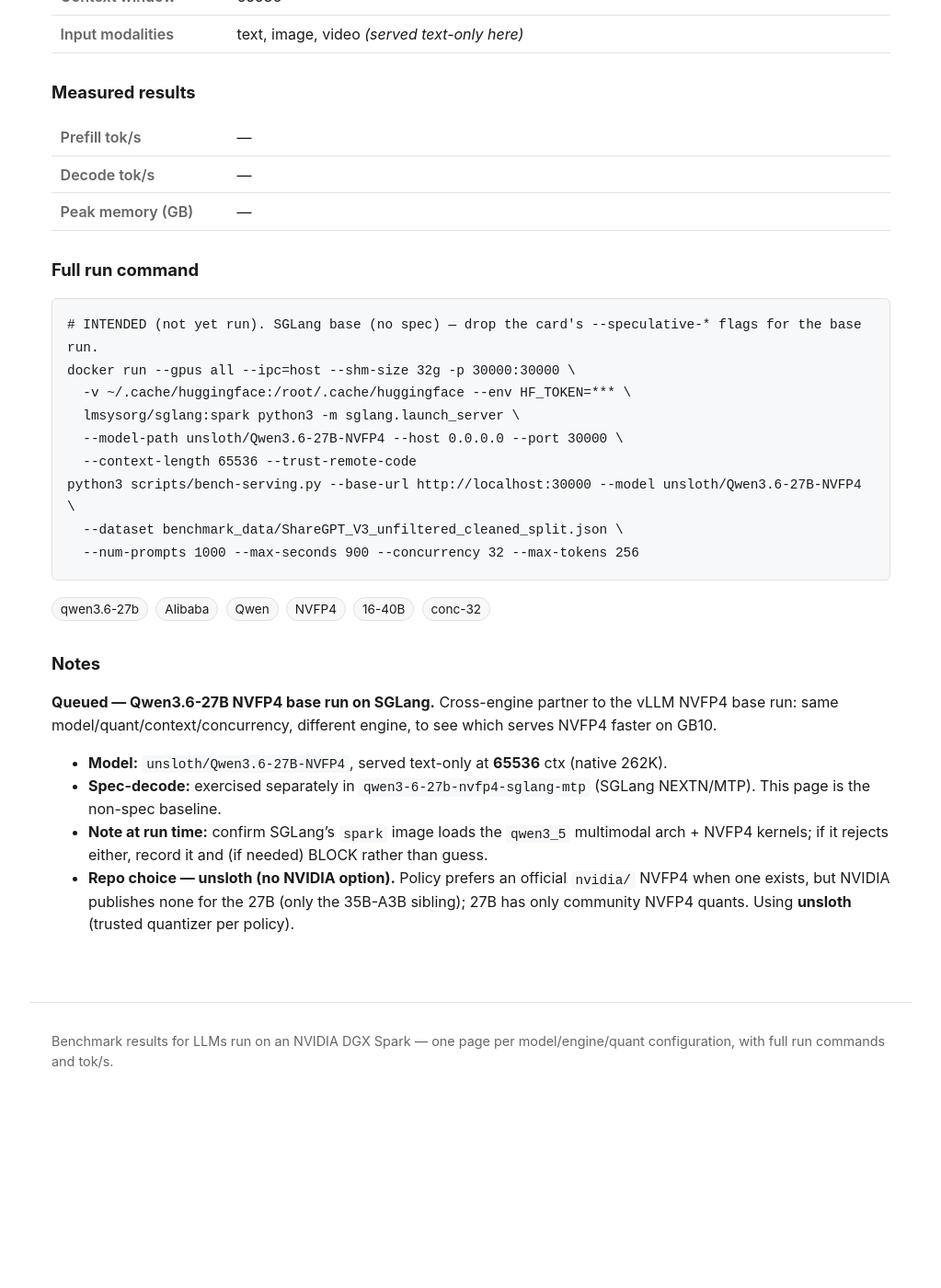
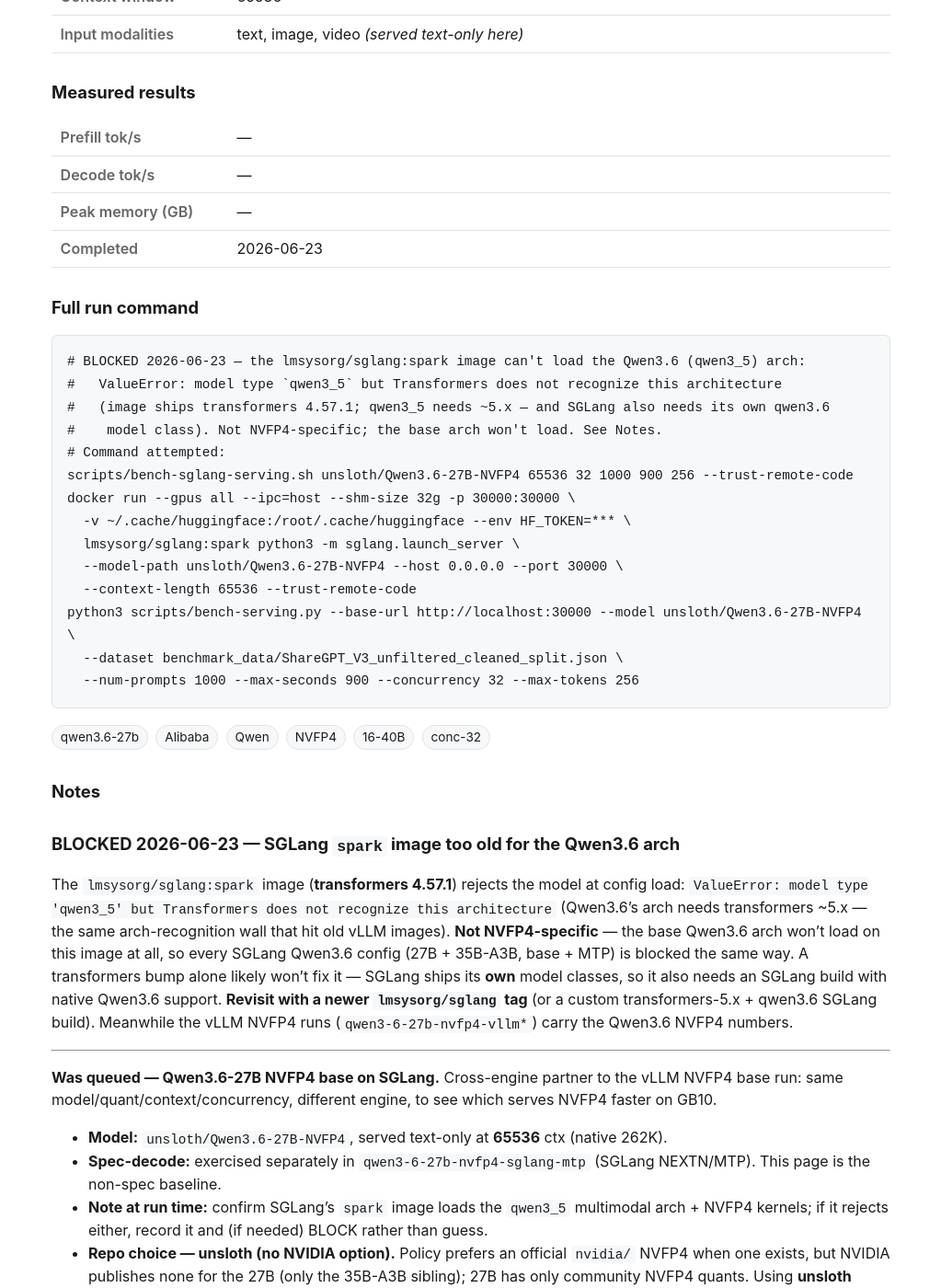
Before and after one commit to yjsoon/autobench, a Jekyll site: the page built from _configs/qwen3-6-27b-nvfp4-sglang.md, in a window 1280 px wide and 1400 px high, scrolled down 678 px. Shown: the whole window at 92% size, without its empty margins (128-1151 px from the left). Built offline with Jekyll 4.4.1, drawn with Linux system fonts in a browser that asks for light colours; before the commit the page ends 1906 px from its top, so only the background shows below that; some of the changed text lies outside the part shown.

Commit message:
Bench: all 4 SGLang Qwen3.6 NVFP4 configs BLOCKED — spark image too old for qwen3_5
lmsysorg/sglang:spark ships transformers 4.57.1, which rejects the Qwen3.6
(qwen3_5) arch at config load (needs ~5.x + native SGLang Qwen3.6 support).
Not NVFP4-specific. Blocks 27B + 35B-A3B SGLang base+MTP. vLLM nightly-aarch64
carries the Qwen3.6 NVFP4 numbers. Recorded in INCOMPATIBILITIES.md.

Co-Authored-By: Claude Opus 4.8 <noreply@anthropic.com>
Claude-Session: https://claude.ai/code/session_01B9a7mhJxZceLtkYS7wKerp

```diff
--- a/_configs/qwen3-6-27b-nvfp4-sglang.md
+++ b/_configs/qwen3-6-27b-nvfp4-sglang.md
@@ -14,15 +14,21 @@ modalities: [text, image, video]
 mm_served: false
 concurrency: 32
 tags: [qwen3.6-27b, Alibaba, Qwen, NVFP4, 16-40B, conc-32]
-status: pending
+status: blocked
 prefill_toks:
 decode_toks:
 mem_gb:
 mem_source:
+measured_on: 2026-06-23
 completed_at:
 engine_image: lmsysorg/sglang:spark
 run_command: |
-  # INTENDED (not yet run). SGLang base (no spec) — drop the card's --speculative-* flags for the base run.
+  # BLOCKED 2026-06-23 — the lmsysorg/sglang:spark image can't load the Qwen3.6 (qwen3_5) arch:
+  #   ValueError: model type `qwen3_5` but Transformers does not recognize this architecture
+  #   (image ships transformers 4.57.1; qwen3_5 needs ~5.x — and SGLang also needs its own qwen3.6
+  #    model class). Not NVFP4-specific; the base arch won't load. See Notes.
+  # Command attempted:
+  scripts/bench-sglang-serving.sh unsloth/Qwen3.6-27B-NVFP4 65536 32 1000 900 256 --trust-remote-code
   docker run --gpus all --ipc=host --shm-size 32g -p 30000:30000 \
     -v ~/.cache/huggingface:/root/.cache/huggingface --env HF_TOKEN=*** \
     lmsysorg/sglang:spark python3 -m sglang.launch_server \
@@ -33,7 +39,20 @@ run_command: |
     --num-prompts 1000 --max-seconds 900 --concurrency 32 --max-tokens 256
 ---
 
-**Queued — Qwen3.6-27B NVFP4 base run on SGLang.** Cross-engine partner to the vLLM NVFP4 base run:
+## BLOCKED 2026-06-23 — SGLang `spark` image too old for the Qwen3.6 arch
+
+The `lmsysorg/sglang:spark` image (**transformers 4.57.1**) rejects the model at config load:
+`ValueError: model type 'qwen3_5' but Transformers does not recognize this architecture` (Qwen3.6's
+arch needs transformers ~5.x — the same arch-recognition wall that hit old vLLM images). **Not
+NVFP4-specific** — the base Qwen3.6 arch won't load on this image at all, so every SGLang Qwen3.6 config
+(27B + 35B-A3B, base + MTP) is blocked the same way. A transformers bump alone likely won't fix it —
+SGLang ships its **own** model classes, so it also needs an SGLang build with native Qwen3.6 support.
+**Revisit with a newer `lmsysorg/sglang` tag** (or a custom transformers-5.x + qwen3.6 SGLang build).
+Meanwhile the vLLM NVFP4 runs (`qwen3-6-27b-nvfp4-vllm*`) carry the Qwen3.6 NVFP4 numbers.
+
+---
+
+**Was queued — Qwen3.6-27B NVFP4 base on SGLang.** Cross-engine partner to the vLLM NVFP4 base run:
 same model/quant/context/concurrency, different engine, to see which serves NVFP4 faster on GB10.
 
 - **Model:** `unsloth/Qwen3.6-27B-NVFP4`, served text-only at **65536** ctx (native 262K).
```
Also changed, not shown: _configs/qwen3-6-27b-nvfp4-sglang-mtp.md (+11 -3 lines), _configs/qwen3-6-35b-a3b-nvfp4-sglang-mtp.md (+10 -3 lines), _configs/qwen3-6-35b-a3b-nvfp4-sglang.md (+11 -2 lines), notes/INCOMPATIBILITIES.md (+10 -0 lines).
